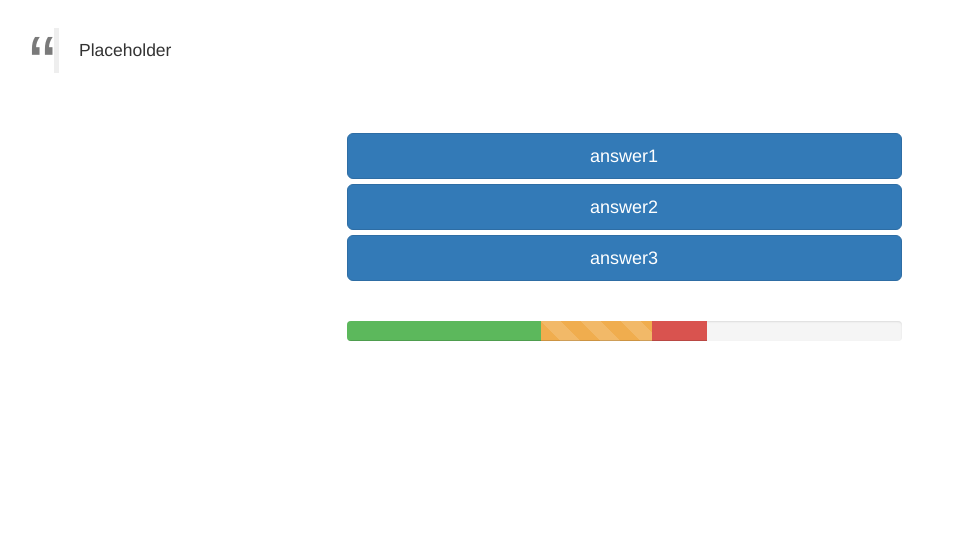
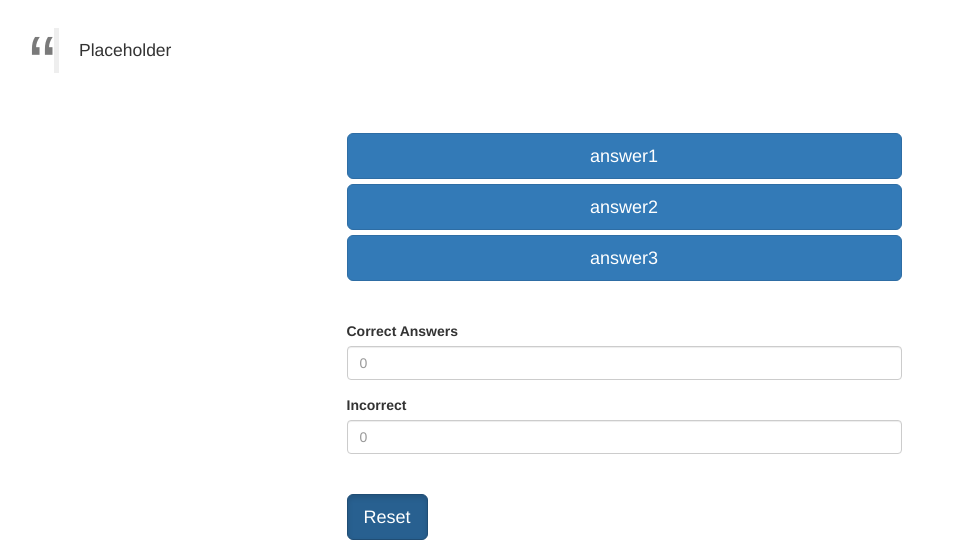
Before and after one commit to mikeheiser9/project1, a plain HTML site: page kanye.html in a window 1280 px wide. Shown: the part 467-1022 px from the top of the page, without its empty margins (16-993 px from the left). Before the commit the page ends 828 px from the top, so only its background shows below. Drawn offline with nearby package versions, Linux system fonts and the light colour scheme.

Commit message:
modified scoring

```diff
--- a/kanye.html
+++ b/kanye.html
@@ -61,17 +61,17 @@
                 <div style="width:100%;">
 
 
-                    <div class="progress">
-                        <div class="progress-bar progress-bar-success" style="width: 35%">
-                          <span class="sr-only">35% Complete (success)</span>
+                    <form>
+                        <div class="form-group">
+                          <label for="correctAnswers">Correct Answers</label>
+                          <input type="correct" class="form-control" id="correctAnswers" placeholder="0">
                         </div>
-                        <div class="progress-bar progress-bar-warning progress-bar-striped" style="width: 20%">
-                          <span class="sr-only">20% Complete (warning)</span>
+                        <div class="form-group">
+                          <label for="incorrectAnswers">Incorrect</label>
+                          <input type="incorrect" class="form-control" id="incorrectAnswers" placeholder="0">
+                          <br><br>
+                          <a href="#" class="btn btn-primary btn-lg active" role="button">Reset</a>
                         </div>
-                        <div class="progress-bar progress-bar-danger" style="width: 10%">
-                          <span class="sr-only">10% Complete (danger)</span>
-                        </div>
-                      </div>
 
 
                         </div>
```
